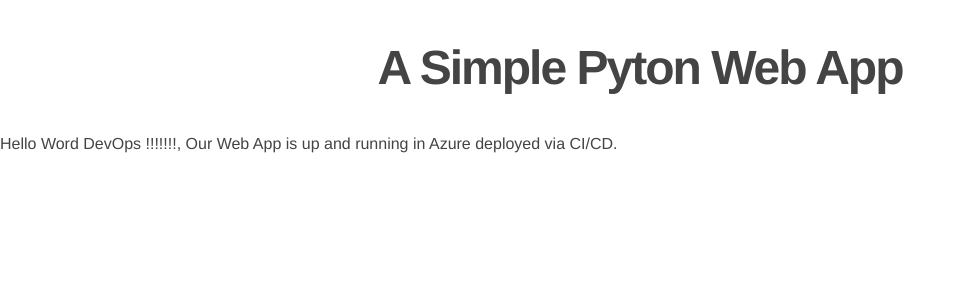
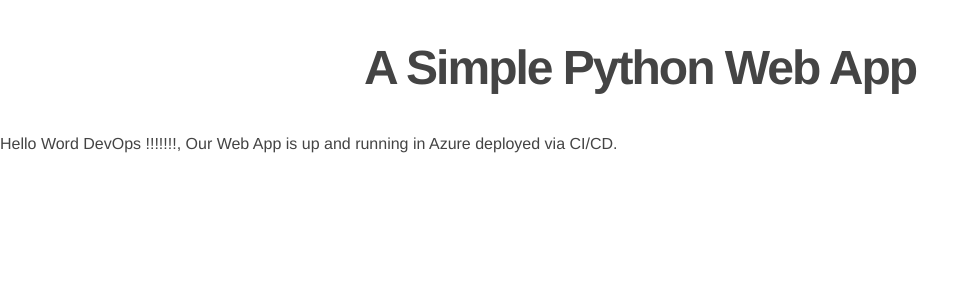
Before and after one commit to neodexter/danske-pythonwebapp, a Flask app: page / in a window 1280 px wide. Shown: the part 35-335 px from the top of the page, without its empty margins (0-978 px from the left). Run offline with Flask 2, Linux system fonts and the light colour scheme.

Commit message:
Update index.html

```diff
--- a/templates/index.html
+++ b/templates/index.html
@@ -10,7 +10,7 @@
     {%extends "templates.html" %}
     {% block content %}
 
-    <h2>A Simple Pyton Web App</h2>
+    <h2>A Simple Python Web App</h2>
     <p>Hello Word DevOps !!!!!!!, Our Web App is up and running in Azure deployed via CI/CD.</p>
 
     {% endblock %}
```
